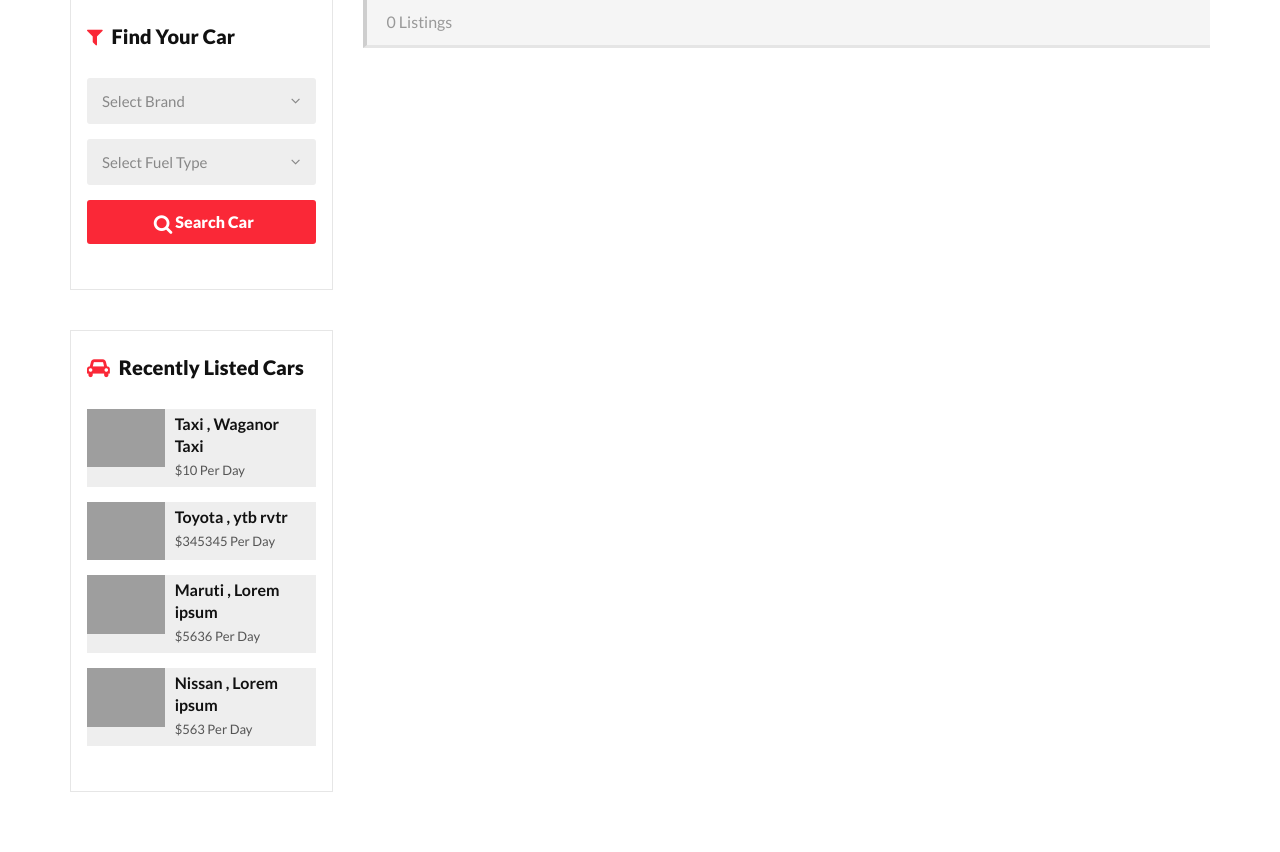
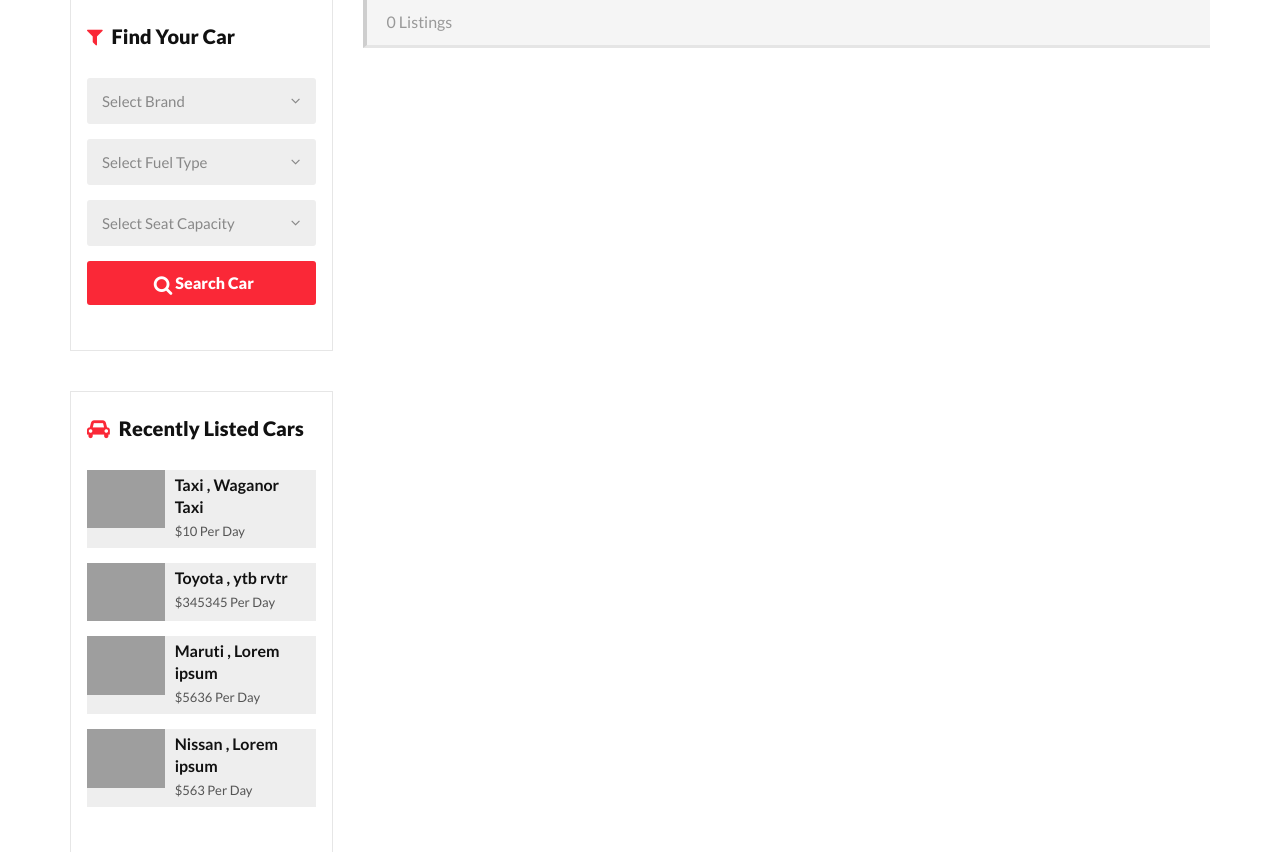
Before and after one commit to cw0610/SEM-Project, a PHP site: page /search-carresult.php in a window 1280 px wide. Shown: the part 460-1312 px from the top of the page. Run offline with PHP 8.4, Linux system fonts and the light colour scheme; a user stored in the database is signed in; data comes from the database, SQL or seed files in the repository; data that the repository does not hold is empty; grey boxes are pictures that could not be loaded.

Commit message:
Modify Seating Capacity

```diff
--- a/search-carresult.php
+++ b/search-carresult.php
@@ -83,10 +83,12 @@ error_reporting(0);
 //Query for Listing count
 $brand=$_POST['brand'];
 $fueltype=$_POST['fueltype'];
-$sql = "SELECT id from tblvehicles where tblvehicles.VehiclesBrand=:brand and tblvehicles.FuelType=:fueltype";
+$seat=$_POST['seat'];
+$sql = "SELECT id from tblvehicles where tblvehicles.VehiclesBrand=:brand and tblvehicles.FuelType=:fueltype and tblvehicles.SeatingCapacity=:seat";
 $query = $dbh -> prepare($sql);
 $query -> bindParam(':brand',$brand, PDO::PARAM_STR);
 $query -> bindParam(':fueltype',$fueltype, PDO::PARAM_STR);
+$query -> bindParam(':seat',$seat, PDO::PARAM_STR);
 $query->execute();
 $results=$query->fetchAll(PDO::FETCH_OBJ);
 $cnt=$query->rowCount();
@@ -97,10 +99,11 @@ $cnt=$query->rowCount();
 
 <?php
 
-$sql = "SELECT tblvehicles.*,tblbrands.BrandName,tblbrands.id as bid  from tblvehicles join tblbrands on tblbrands.id=tblvehicles.VehiclesBrand where tblvehicles.VehiclesBrand=:brand and tblvehicles.FuelType=:fueltype";
+$sql = "SELECT tblvehicles.*,tblbrands.BrandName,tblbrands.id as bid  from tblvehicles join tblbrands on tblbrands.id=tblvehicles.VehiclesBrand where tblvehicles.VehiclesBrand=:brand and tblvehicles.FuelType=:fueltype and tblvehicles.SeatingCapacity=:seat";
 $query = $dbh -> prepare($sql);
 $query -> bindParam(':brand',$brand, PDO::PARAM_STR);
 $query -> bindParam(':fueltype',$fueltype, PDO::PARAM_STR);
+$query -> bindParam(':seat',$seat, PDO::PARAM_STR);
 $query->execute();
 $results=$query->fetchAll(PDO::FETCH_OBJ);
 $cnt=1;
@@ -152,11 +155,24 @@ foreach($results as $result)
                 </select>
               </div>
               <div class="form-group select">
-                <select class="form-control">
+                <select class="form-control" name="fueltype">
                   <option>Select Fuel Type</option>
 <option value="Petrol">Petrol</option>
 <option value="Diesel">Diesel</option>
 <option value="CNG">CNG</option>
+                </select>
+              </div>
+
+              <div class="form-group select">
+                <select class="form-control" name="seat">
+             <option>Select Seat Capacity</option>
+<option value="1">1</option>
+<option value="2">2</option>
+<option value="3">3</option>
+<option value="4">4</option>
+<option value="5">5</option>
+<option value="6">6</option>
+<option value="7">7</option>
                 </select>
               </div>
 
```
Also changed, not shown: car-listing.php (+14 -0 lines). Lines whose indentation alone changed are shown as unchanged.
